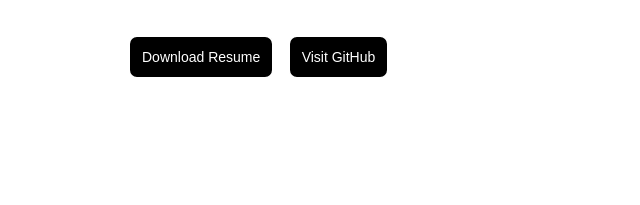
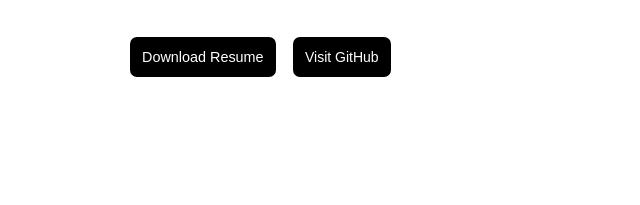
Before and after one commit to codehub2715/portfolio, a plain HTML site: page index.html in a window 1280 px wide. In both pictures the pointer is over the button "Download Resume". Shown: the part 402-607 px from the top of the page, 0-640 px from the left. Drawn offline with nearby package versions, Linux system fonts and the light colour scheme.

Commit message:
style.css

```diff
--- a/style.css
+++ b/style.css
@@ -90,6 +90,11 @@ main hr{
     font-size: 14px;
     cursor: pointer;
 }
+
+.leftSection .btn:hover{
+    font-size: 0.9rem;
+}
+
 .rightSection img{
     width: 100%;
     margin: 47px 0;
```
